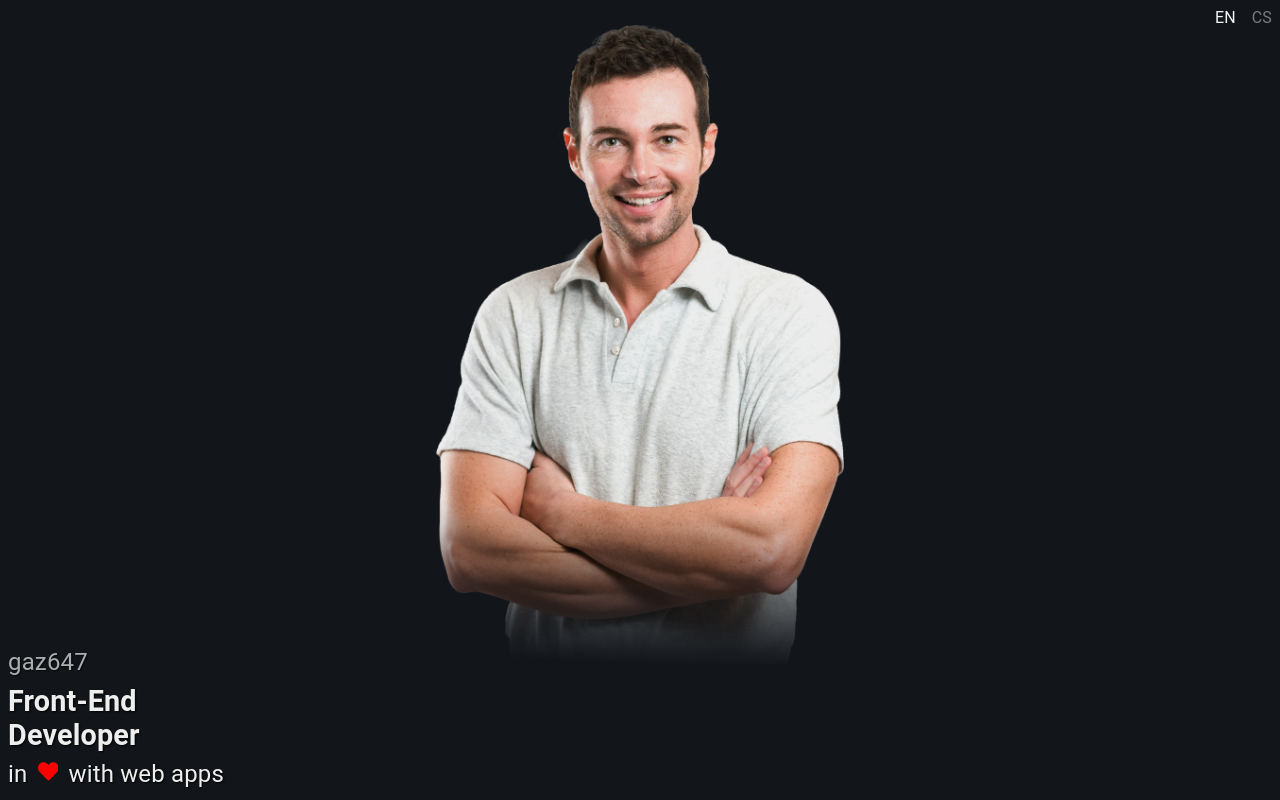
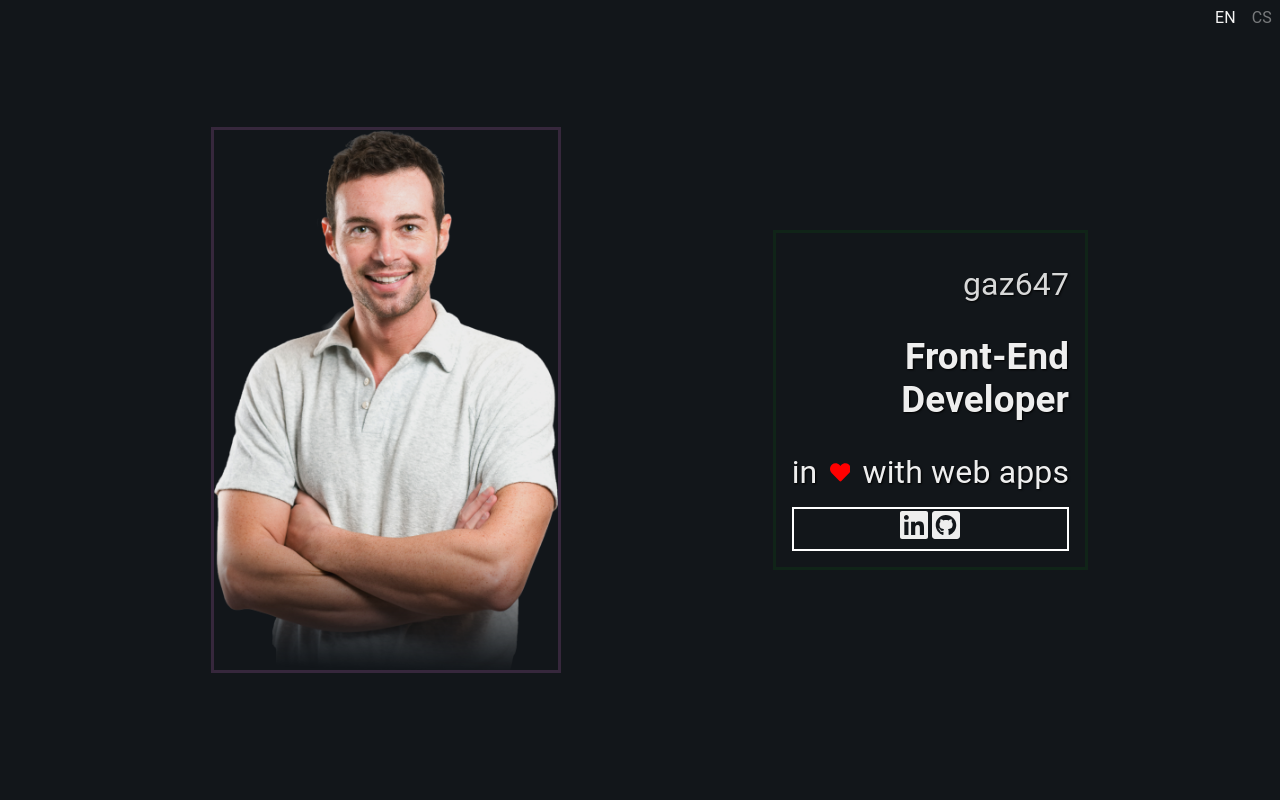
Before and after one commit to gaz647/gaz647, a React (Vite) app: page / in a window 1280 px wide. Shown: the top 800 px of the page. Built offline with nearby package versions, Linux system fonts and the light colour scheme; a web font is replaced by a local one.

Commit message:
Práce na responsivitě + přidány animace na Project komponenty za pomoci react-intersection-observer

```diff
--- a/package.json
+++ b/package.json
@@ -15,6 +15,7 @@
     "react": "^18.2.0",
     "react-dom": "^18.2.0",
     "react-icons": "^5.0.0",
+    "react-intersection-observer": "^9.5.3",
     "uuid": "^9.0.1"
   },
   "devDependencies": {
--- a/src/components/Project.css
+++ b/src/components/Project.css
@@ -1,6 +1,6 @@
 .project-container {
-  width: 100%;
-  max-width: 300px;
+  width: 90%;
+  max-width: 350px;
   display: flex;
   flex-direction: column;
   margin: 3rem 0;
@@ -15,6 +15,41 @@
 
 .project-right-container {
   padding: 1rem;
+}
+
+.container-left,
+.container-right {
+  opacity: 0;
+}
+
+.slide-in-left {
+  animation: slideInLeft 1s ease 0s 1 normal forwards;
+}
+
+@keyframes slideInLeft {
+  0% {
+    transform: translateX(-100%);
+    opacity: 0;
+  }
+  100% {
+    transform: translateX(0);
+    opacity: 1;
+  }
+}
+
+.slide-in-right {
+  animation: slideInRight 1s ease 0s 1 normal forwards;
+}
+
+@keyframes slideInRight {
+  0% {
+    transform: translateX(100%);
+    opacity: 0;
+  }
+  100% {
+    transform: translateX(0);
+    opacity: 1;
+  }
 }
 
 @media (min-width: 700px) {
--- a/src/components/Project.tsx
+++ b/src/components/Project.tsx
@@ -2,6 +2,7 @@ import "./Project.css";
 import { v4 as uuidv4 } from "uuid";
 import { VscGithubInverted } from "react-icons/vsc";
 import { FaExternalLinkAlt } from "react-icons/fa";
+import { useInView } from "react-intersection-observer";
 
 interface StackSliderProps {
   stack: string[];
@@ -39,11 +40,19 @@ interface ProjectProps {
 }
 
 const Project: React.FC<ProjectProps> = ({ projectData, language }) => {
+  // const className =
+
+  const { ref, inView } = useInView({
+    triggerOnce: true,
+    threshold: 0.3,
+  });
+
   return (
     <div
+      ref={ref}
       className={`project-container ${
         projectData.position === "left" ? "container-left" : "container-right"
-      }`}
+      } ${inView && `slide-in-${projectData.position}`}`}
     >
       <div className="project-left-container">
         <img
--- a/src/pages/AboutMe.css
+++ b/src/pages/AboutMe.css
@@ -1,50 +1,57 @@
 .about-me {
+  position: sticky;
+  top: 0;
+  z-index: 996;
+  height: 100dvh;
+  width: 100%;
+  /* background-color: pink; */
   display: flex;
   flex-direction: column;
+}
+
+.about-me-profile-image-container {
+  position: relative;
+  width: 100%;
+  height: 100%;
+  display: flex;
+  justify-content: center;
   align-items: center;
-  height: 100dvh;
-  position: sticky;
-  top: 0;
 }
 
 .profile-image {
-  position: absolute;
-  top: 1.5rem;
-  max-height: 80dvh;
-  max-width: 100%;
-  /* overflow: hidden; */
+  display: block;
+  max-width: 90%;
+  border: solid 3px rgba(238, 130, 238, 0.164);
 }
 
 .about-me-text-container {
-  width: 100%;
-  height: 100%;
+  position: absolute;
+  bottom: 0;
+  border: solid 3px rgba(0, 255, 0, 0.062);
   display: flex;
   flex-direction: column;
   justify-content: flex-end;
+  color: rgb(238, 238, 238);
+  padding: 1rem;
+  text-shadow: 1px 1px 2px black;
+}
 
-  /* background-color: blue; */
-  color: rgb(238, 238, 238);
-  padding: 0.5rem;
-  text-shadow: 1px 1px 2px black;
-  z-index: 998;
-  /* border: solid 1px red; */
+.about-me-text-item {
+  margin: 0.25rem 0;
 }
 
 .gaz647 {
   font-size: 1.5rem;
-  margin: 0.25rem 0;
-  opacity: 0.7;
+  opacity: 0.9;
 }
 
 .front-end {
   font-size: 1.8rem;
-  margin: 0.25rem 0;
   font-weight: bold;
 }
 
 .in-love {
   font-size: 1.5rem;
-  margin: 0.25rem 0;
 }
 
 .heart {
@@ -52,3 +59,82 @@
   margin: 0 0.25rem;
   font-size: 1.3rem;
 }
+
+.social-container {
+  border: solid 2px white;
+  display: flex;
+  justify-content: center;
+  align-items: center;
+}
+
+.social-container-icon {
+  /* display: block; */
+  font-size: 2rem;
+  vertical-align: text-bottom;
+}
+
+@media (min-width: 710px) {
+  .about-me {
+    flex-direction: row;
+    justify-content: space-evenly;
+    align-items: center;
+  }
+
+  .about-me-profile-image-container {
+    position: relative;
+    width: auto;
+    height: 100%;
+    display: flex;
+    justify-content: center;
+    align-items: center;
+  }
+
+  .about-me-text-container {
+    position: relative;
+    width: auto;
+    text-align: end;
+  }
+
+  .about-me-text-item {
+    margin: 1rem 0;
+  }
+
+  .gaz647 {
+    font-size: 2rem;
+    opacity: 0.9;
+  }
+
+  .front-end {
+    font-size: 2.3rem;
+    font-weight: bold;
+  }
+
+  .in-love {
+    font-size: 2rem;
+  }
+
+  .profile-image {
+    right: 1rem;
+  }
+}
+
+/*
+@media (min-width: 800px) {
+  .gaz647 {
+    font-size: 2rem;
+    opacity: 0.9;
+  }
+
+  .front-end {
+    font-size: 2.3rem;
+    font-weight: bold;
+  }
+
+  .in-love {
+    font-size: 2rem;
+  }
+
+  .about-me-text-item {
+    margin: 1.5rem 0;
+  }
+} */
--- a/src/pages/AboutMe.tsx
+++ b/src/pages/AboutMe.tsx
@@ -1,26 +1,38 @@
 import "./AboutMe.css";
 import profileImage from "../images/man-gradient.png";
 import { FaHeart } from "react-icons/fa";
+import { FaLinkedin, FaGithubSquare } from "react-icons/fa";
 
 const AboutMe = ({ language }: { language: string }) => {
   return (
     <div className="about-me">
-      <img className="profile-image" src={profileImage} alt="profile-image" />
+      <div className="about-me-profile-image-container">
+        <img className="profile-image" src={profileImage} alt="profile-image" />
+      </div>
+
       <div className="about-me-text-container">
-        <div className="gaz647">gaz647</div>
-        <div className="front-end">
+        <div className="about-me-text-item gaz647">gaz647</div>
+        <div className="about-me-text-item front-end">
           Front-End{" "}
           <span>
             <br />
           </span>{" "}
           Developer
         </div>
-        <div className="in-love">
+        <div className="about-me-text-item in-love">
           {language === "en" ? "in" : "s"}{" "}
           <span className="heart">
             <FaHeart />
           </span>{" "}
           {language === "en" ? "with web apps" : "k webovým aplikacím"}
+        </div>
+        <div className="social-container">
+          <div className="social-container-icon">
+            <FaLinkedin />
+          </div>
+          <div className="social-container-icon">
+            <FaGithubSquare />
+          </div>
         </div>
       </div>
     </div>
--- a/src/pages/ContactMe.css
+++ b/src/pages/ContactMe.css
@@ -1,7 +1,8 @@
 .contact-me {
-  position: relative;
+  position: sticky;
+  top: 0;
+  z-index: 999;
   background-color: rgb(241, 63, 18);
-  z-index: 999;
   min-height: 100dvh;
   display: flex;
   justify-content: center;
--- a/src/pages/MyProjects.css
+++ b/src/pages/MyProjects.css
@@ -1,8 +1,8 @@
 .my-projects {
   position: relative;
+  z-index: 998;
   background-color: rgb(240, 240, 240);
-  z-index: 999;
-  min-height: 150dvh;
+  min-height: 100dvh;
   padding: 25dvh 0;
   display: flex;
   flex-direction: column;
--- a/src/pages/TechStack.css
+++ b/src/pages/TechStack.css
@@ -1,11 +1,11 @@
 .tech-stack {
   position: sticky;
-  z-index: 999;
+  z-index: 997;
   top: -25dvh;
+  min-height: 150dvh;
   padding: 25dvh 0;
   background-color: #12161a;
   width: 100%;
-  min-height: 150dvh;
   display: flex;
   justify-content: center;
   align-content: center;
```
Also changed, not shown: src/images/man-gradient.png, 1 other file (tests, documents, lock files or other folders).
